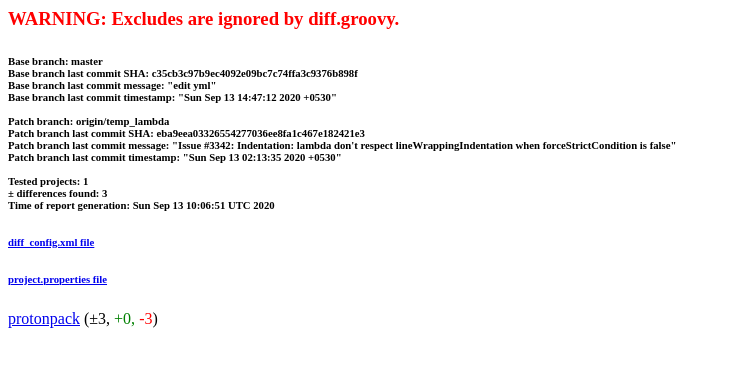
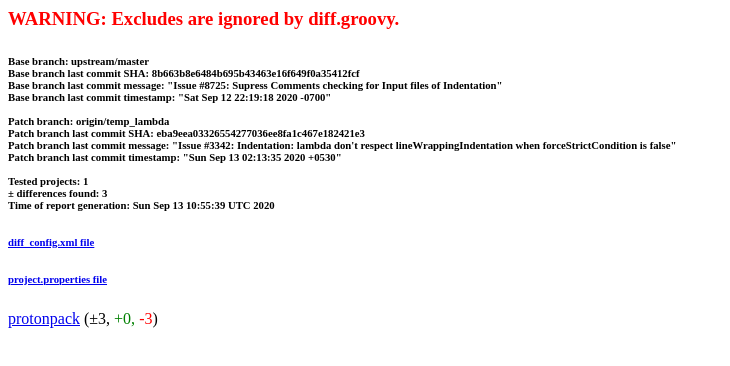
Before and after one commit to Abhishek-kumar09/github-actions-report-fetch, a plain HTML site: page index.html in a window 1280 px wide. Shown: the whole page, without its empty margins (0-730 px from the left). Drawn offline with Linux system fonts and the light colour scheme.

Commit message:
Update from https://github.com/Abhishek-kumar09/checkstyle/commit/0b14959611d0fb1f89fe7ae3308b9efeafa87f72

```diff
--- a/index.html
+++ b/index.html
@@ -1,3 +1,3 @@
 <html><head><link rel="icon" href="https://checkstyle.org/images/favicon.png" type="image/x-icon" /><title>Checkstyle Tester Report Diff Summary</title></head><body>
-<h3><span style="color: #ff0000;"><strong>WARNING: Excludes are ignored by diff.groovy.</strong></span></h3><h6>Base branch: master<br />Base branch last commit SHA: c35cb3c97b9ec4092e09bc7c74ffa3c9376b898f<br />Base branch last commit message: "edit yml"<br />Base branch last commit timestamp: "Sun Sep 13 14:47:12 2020 +0530"<br /><br />Patch branch: origin/temp_lambda<br />Patch branch last commit SHA: eba9eea03326554277036ee8fa1c467e182421e3<br />Patch branch last commit message: "Issue #3342: Indentation: lambda don't respect lineWrappingIndentation when forceStrictCondition is false"<br />Patch branch last commit timestamp: "Sun Sep 13 02:13:35 2020 +0530"<br /><br />Tested projects: 1<br />&#177; differences found: 3<br />Time of report generation: Sun Sep 13 10:06:51 UTC 2020</h6><h6><a href='diff_config.html'>diff_config.xml file</a></h6><h6><a href='project.html'>project.properties file</a></h6><a href='protonpack/index.html'>protonpack</a> (&#177;3, <span style="color: green;">+0, </span><span style="color: red;">-3</span>)<br />
+<h3><span style="color: #ff0000;"><strong>WARNING: Excludes are ignored by diff.groovy.</strong></span></h3><h6>Base branch: upstream/master<br />Base branch last commit SHA: 8b663b8e6484b695b43463e16f649f0a35412fcf<br />Base branch last commit message: "Issue #8725: Supress Comments checking for Input files of Indentation"<br />Base branch last commit timestamp: "Sat Sep 12 22:19:18 2020 -0700"<br /><br />Patch branch: origin/temp_lambda<br />Patch branch last commit SHA: eba9eea03326554277036ee8fa1c467e182421e3<br />Patch branch last commit message: "Issue #3342: Indentation: lambda don't respect lineWrappingIndentation when forceStrictCondition is false"<br />Patch branch last commit timestamp: "Sun Sep 13 02:13:35 2020 +0530"<br /><br />Tested projects: 1<br />&#177; differences found: 3<br />Time of report generation: Sun Sep 13 10:55:39 UTC 2020</h6><h6><a href='diff_config.html'>diff_config.xml file</a></h6><h6><a href='project.html'>project.properties file</a></h6><a href='protonpack/index.html'>protonpack</a> (&#177;3, <span style="color: green;">+0, </span><span style="color: red;">-3</span>)<br />
 </body></html>
```
